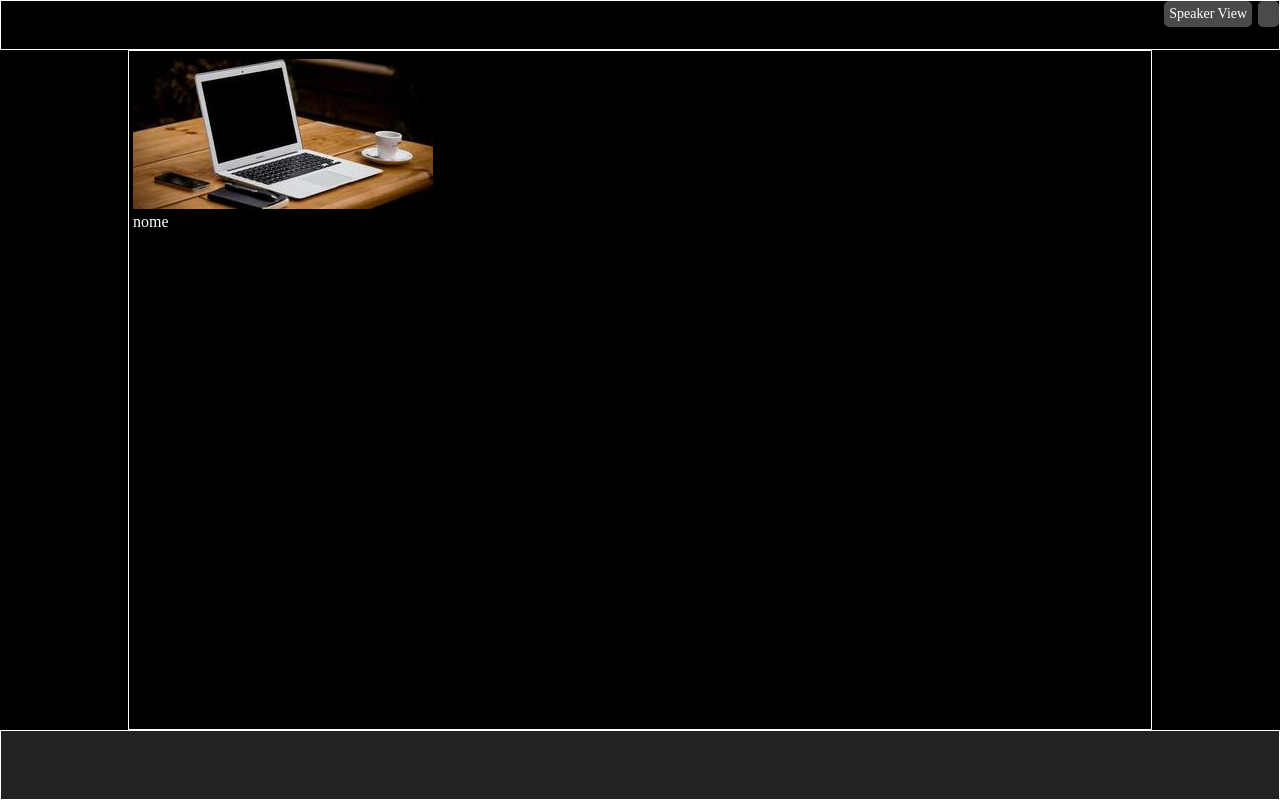
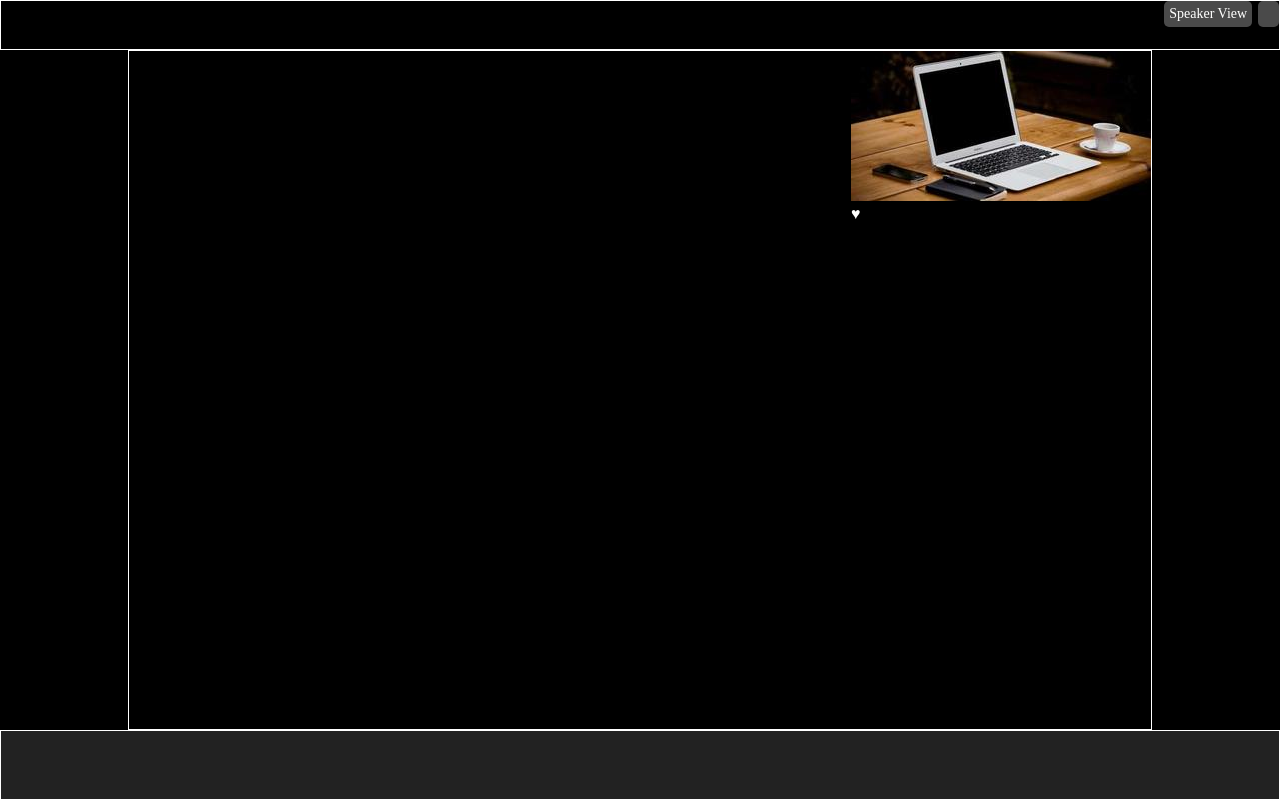
Before and after one commit to ariannadrovandi/html-css-zoom, a plain HTML site: page index.html in a window 1280 px wide. Drawn offline with Linux system fonts and the light colour scheme; some icons are missing.

Commit message:
changed the structure in main

```diff
--- a/index.html
+++ b/index.html
@@ -17,15 +17,18 @@
             </div>
         </header>
         <main class="debug">
-             <div class="screen">
-                <div class="person">
-                    <div class="image">
-                        <img src="./img/0-300x150.jpg" alt="">
-                    </div>
-                    <div class="name">
-                        nome
+            <div class="screen d-flex">
+                <div class="row">
+                    <div class="col">
+                        <div class="image">
+                            <img src="./img/0-300x150.jpg" alt="user">
+                            <div class="hearts">
+                                &hearts;
+                            </div>
+                        </div>
                     </div>
                 </div>
+            </div>
         </main>
         <footer class="debug">
 
--- a/style/style.css
+++ b/style/style.css
@@ -44,6 +44,7 @@ main{
     width: 80%;
     margin: 0 auto;
     background-color: var(--bg-body);
+    color: var(--text-icon);
     overflow-y: auto;
     position: relative;
 }
@@ -71,7 +72,7 @@ footer{
 /*MAIN*/
 .person{
     width: calc (100% / 7);
-    height: calc (100vw / 7);
+    height: calc (100vh / 7);
     padding: 8px 4px;
 }
 
@@ -79,7 +80,7 @@ footer{
 
 }
 
-.name{
+.{
     color: var(--text-icon);
 }
 
```
